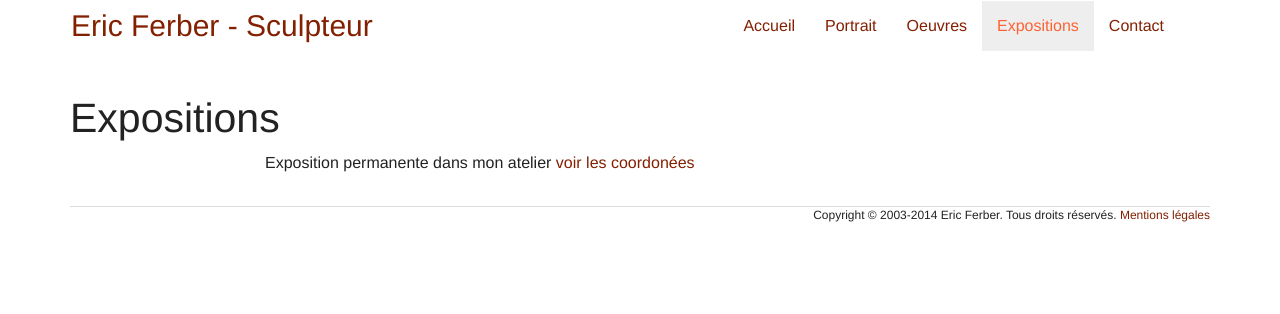
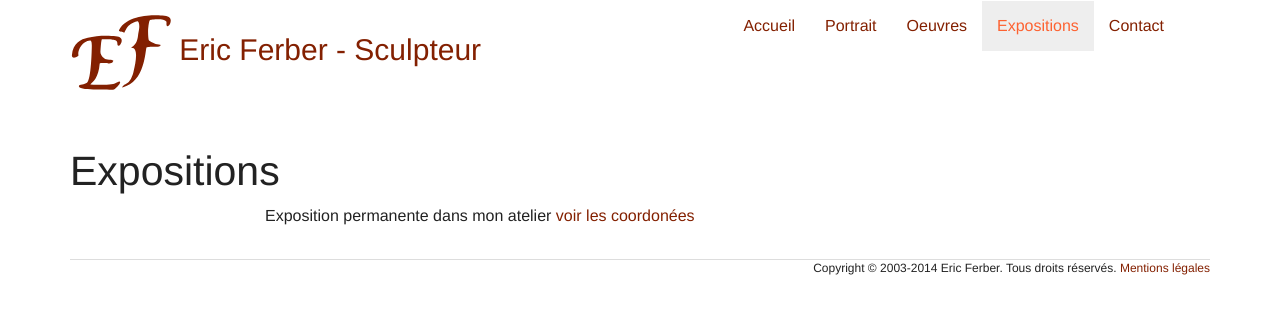
Before and after one commit to Eric-Ferber/Eric-Ferber.github.io, a Jekyll site: the page built from expositions.html, in a window 1280 px wide. Shown: the top 314 px of the page. Built offline with Jekyll 4.4.1, drawn with Linux system fonts in a browser that asks for light colours.

Commit message:
svg logo

```diff
--- a/_includes/header.html
+++ b/_includes/header.html
@@ -9,7 +9,10 @@
           <button type="button" class="navbar-toggle" data-toggle="collapse" data-target="#navbar-collapse">
             <span>Menu</span>
           </button>
-          <a class="navbar-brand" href="/">{{ site.name }}</a>
+          <a class="navbar-brand" href="/">
+            <img class="navbar-logo" src="img/logo-eric-ferber.svg" alt="Logo Eric Ferber - Sculpteur">
+            {{ site.name }}
+          </a>
         </div>
 
         <div class="collapse navbar-collapse navbar-right" id="navbar-collapse">
```
Also changed, not shown: bootstrap/less/custom.less (+8 -0 lines), bootstrap/css/bootstrap.min.css, img/logo-eric-ferber.svg (added).
